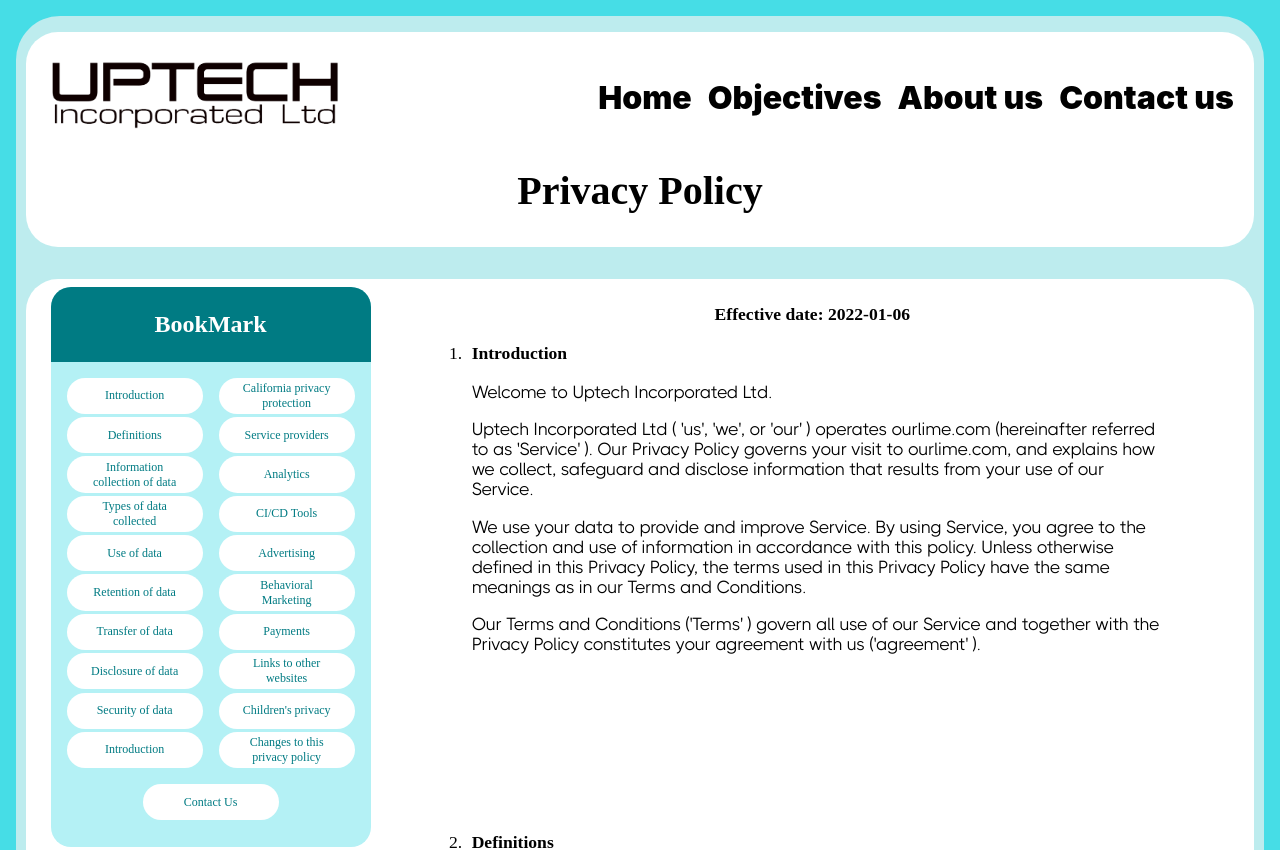
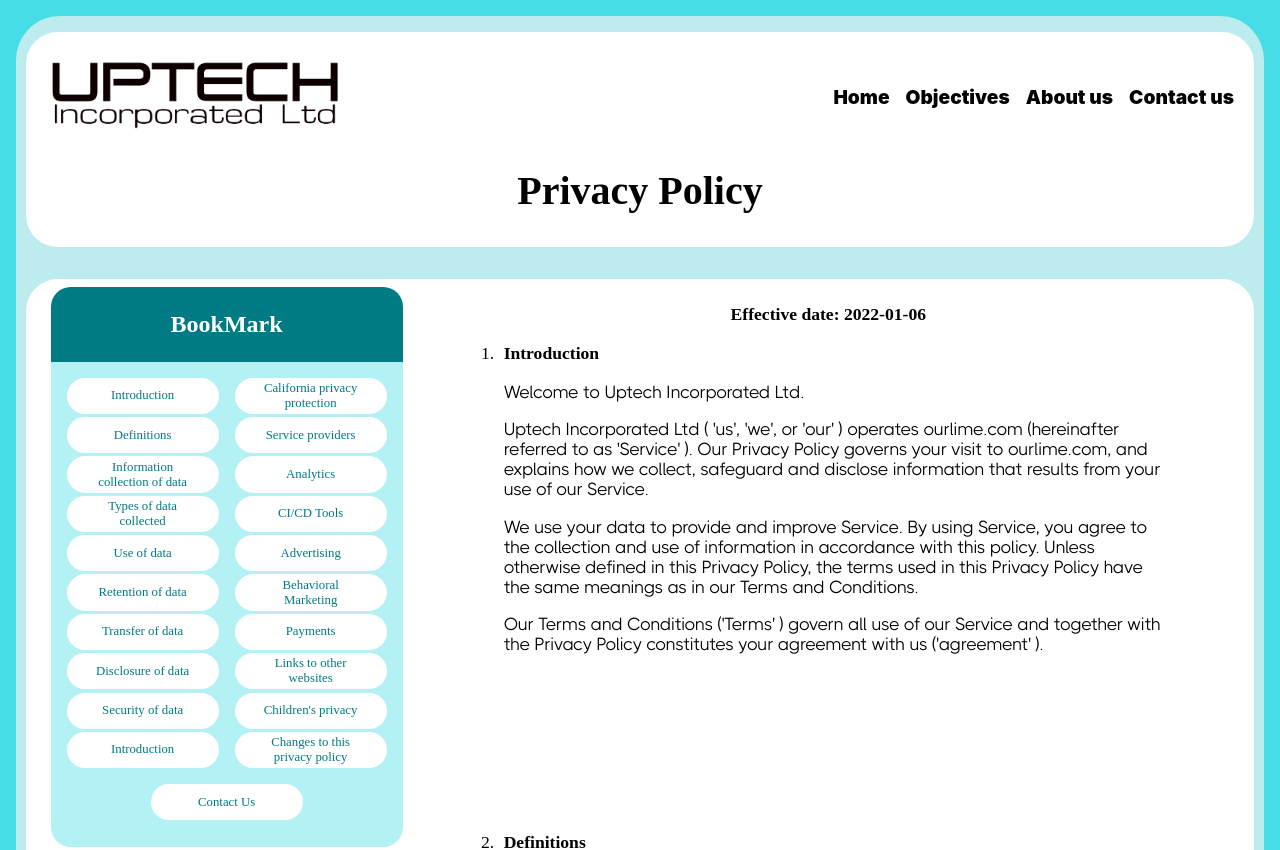
Before and after one commit to uptech2021/Uptech_Website, a Next.js app: page /privacy in a window 1280 px wide. Shown: the top 850 px of the page. Built offline with nearby package versions, Linux system fonts and the light colour scheme.

Commit message:
Fixed Navbar font-size
Make bookmark font size responsive as well

```diff
--- a/styles/navbar.css
+++ b/styles/navbar.css
@@ -41,7 +41,7 @@
     justify-content: right;
     gap: 1rem;
     font-family: Inter;
-    font-size: 2.5vw;
+    font-size: 1rem;
     font-style: normal;
     font-weight: 900;
     line-height: normal;
@@ -49,4 +49,9 @@
     margin: 0;
     padding: 0;
   }
+}
+@media (min-width: 1024px) {
+  .header .navbar .nav-items, .objectives-main-container .outer-layer .objectives-first-container .objectives-section .header .navbar .nav-items {
+    font-size: 1.2rem;
+  }
 }/*# sourceMappingURL=navbar.css.map */
--- a/styles/navbar.scss
+++ b/styles/navbar.scss
@@ -41,7 +41,7 @@
                 justify-content: right;
                 gap: 1rem;
                 font-family: Inter;
-                font-size: 2.5vw;
+                font-size: 1rem;
                 font-style: normal;
                 font-weight: 900;
                 line-height: normal;
@@ -53,6 +53,6 @@
         }
     }
 
-
+    @media(min-width: 1024px){.navbar .nav-items{font-size: 1.2rem;}}
 
 }
--- a/styles/privacy/privacy.css
+++ b/styles/privacy/privacy.css
@@ -162,9 +162,9 @@
     padding: 0.63rem 1.25rem;
     display: block;
     text-decoration: none;
-    width: 6rem;
+    width: 7rem;
     height: 1rem;
-    font-size: 0.75rem;
+    font-size: 0.8rem;
     display: flex;
     align-items: center;
     justify-content: center;
@@ -227,6 +227,13 @@
   .privacy-main-container .outer-layer .second-main-container {
     font-size: 2rem;
   }
+  .privacy-main-container .outer-layer .second-main-container .bookmark-container .btns-container .top-btns .left-btns li a,
+  .privacy-main-container .outer-layer .second-main-container .bookmark-container .btns-container .top-btns .right-btns li a,
+  .privacy-main-container .outer-layer .second-main-container .bookmark-container .btns-container .bottom-btn a {
+    font-size: 1.2rem;
+    width: 10rem;
+    height: 1.5rem;
+  }
   .privacy-main-container .outer-layer .second-main-container ol {
     padding-left: 15rem;
     padding-right: 12rem;
--- a/styles/privacy/privacy.scss
+++ b/styles/privacy/privacy.scss
@@ -229,9 +229,9 @@
                         padding: 0.63rem 1.25rem;
                         display: block;
                         text-decoration: none;
-                        width: 6rem;
+                        width: 7rem;
                         height: 1rem;
-                        font-size: .75rem;
+                        font-size: .8rem;
                         display: flex;
                         align-items: center;
                         justify-content: center;
@@ -321,7 +321,15 @@
             .second-main-container {
 
                 font-size: 2rem;
-
+                .bookmark-container .btns-container{
+                    .top-btns .left-btns li a,
+                    .top-btns .right-btns li a,
+                    .bottom-btn a{
+                        font-size: 1.2rem;
+                        width: 10rem;
+                        height: 1.5rem;
+                    }
+                }
                 ol {
                     padding-left: 15rem;
                     padding-right: 12rem;
```
Also changed, not shown: 2 other files (tests, documents, lock files or other folders).
